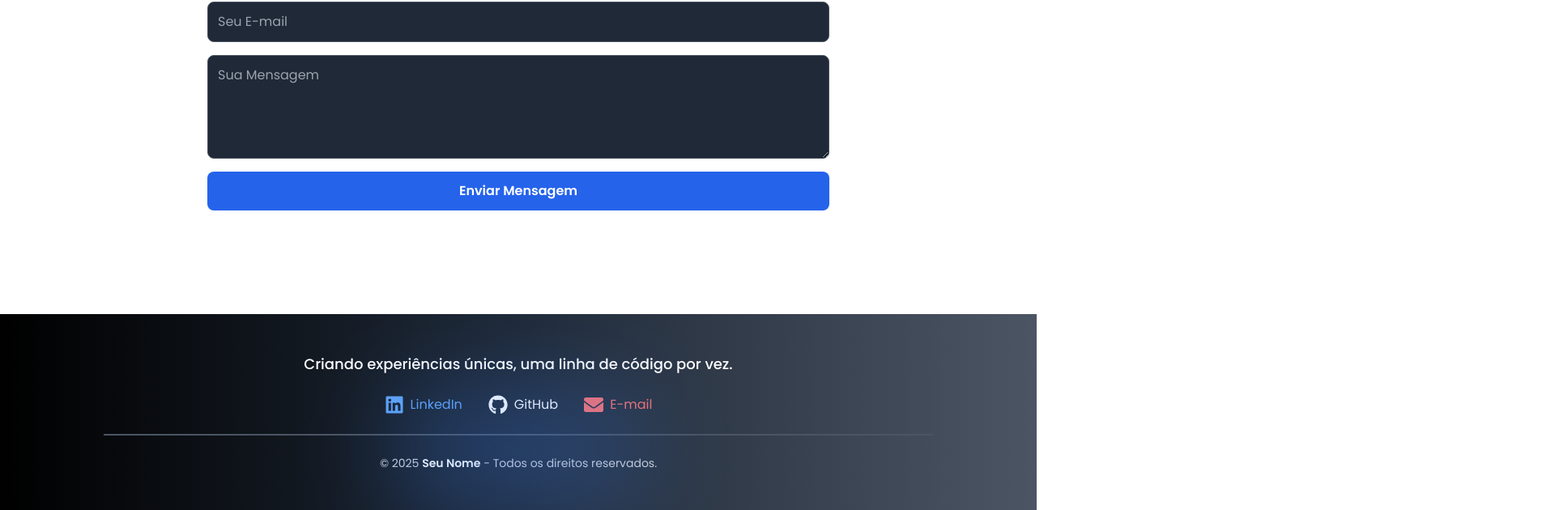
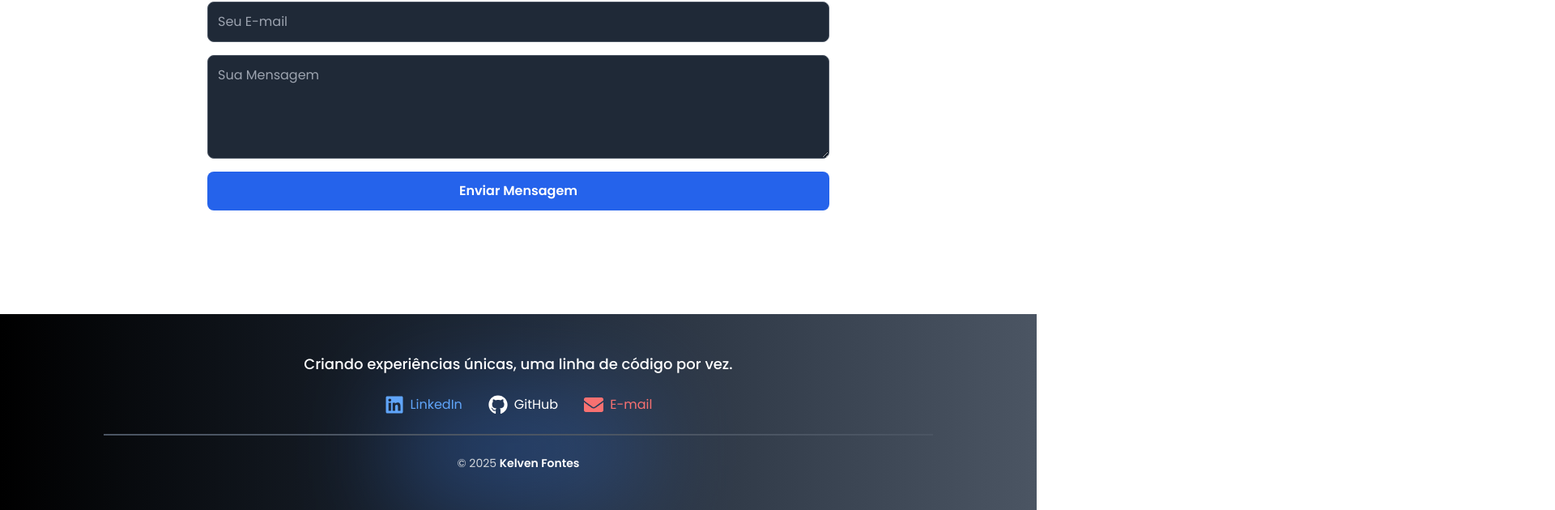
Before and after one commit to KelvenFontes/my-portfolio, a Next.js app: page / in a window 1280 px wide. Shown: the part 7372-8002 px from the top of the page at 81% size, 1920 px wide, since content can reach past the window. Built offline with nearby package versions, Linux system fonts and the light colour scheme.

Commit message:
feat: add smooth scroll to top button and enhance footer visibility with animations

```diff
--- a/package.json
+++ b/package.json
@@ -16,6 +16,7 @@
     "react": "^19.0.0",
     "react-dom": "^19.0.0",
     "react-icons": "^5.5.0",
+    "react-lottie": "^1.2.10",
     "react-parallax-tilt": "^1.7.286",
     "react-scroll-parallax": "^3.4.5",
     "react-slick": "^0.30.3",
@@ -26,6 +27,7 @@
     "@types/node": "^20",
     "@types/react": "^19",
     "@types/react-dom": "^19",
+    "@types/react-lottie": "^1.2.10",
     "@types/react-slick": "^0.23.13",
     "eslint": "^9",
     "eslint-config-next": "15.1.6",
--- a/src/app/globals.css
+++ b/src/app/globals.css
@@ -21,12 +21,6 @@
   scrollbar-color: #e9e9e9 #1e293b;
 }
 
-html,
-body {
-  overflow-x: hidden;
-  width: 100%;
-}
-
 
 body {
   color: var(--foreground);
--- a/src/app/page.tsx
+++ b/src/app/page.tsx
@@ -14,7 +14,7 @@ import Hero from "@/components/Hero";
 
 export default function Home() {
   return (
-    <div className="min-h-screen flex flex-col items-center container mx-auto">
+    <div className="min-h-screen flex flex-col items-center mx-auto">
       <Navbar />
 
       <motion.section id="Hero" className="w-full max-w-4xl px-6 md:px-12 py-16 mx-auto text-center flex flex-col items-center justify-center" initial={{ opacity: 0 }} whileInView={{ opacity: 1 }} transition={{ duration: 0.8 }}>
--- a/src/components/Footer.tsx
+++ b/src/components/Footer.tsx
@@ -2,20 +2,47 @@
 
 import { motion } from "framer-motion";
 import { FaLinkedin, FaGithub, FaEnvelope } from "react-icons/fa";
+import { useEffect, useState } from "react";
+import Link from "next/link";
 
 export default function Footer() {
+  const [inView, setInView] = useState(false);
+
+  useEffect(() => {
+    const observer = new IntersectionObserver(
+      (entries) => {
+        const entry = entries[0];
+        setInView(entry.isIntersecting); // Muda o estado toda vez que o footer entra ou sai da tela
+      },
+      {
+        threshold: 0.1, // O footer será ativado quando 10% dele estiver visível
+      }
+    );
+
+    const footerElement = document.getElementById("footer");
+    if (footerElement) {
+      observer.observe(footerElement);
+    }
+
+    return () => {
+      if (footerElement) {
+        observer.unobserve(footerElement);
+      }
+    };
+  }, []);
 
   return (
     <motion.footer
+      id="footer"
       initial={{ opacity: 0, y: 50 }}
-      animate={{ opacity: 1, y: 0 }}
+      animate={{ opacity: inView ? 1 : 0, y: inView ? 0 : 50 }}
       transition={{ duration: 0.8, ease: "easeOut" }}
-      className="relative w-screen bg-gradient-to-r from-black via-gray-800 to-gray-600 text-gray-300 text-center py-12 mt-16 overflow-hidden"
+      className="relative w-full max-w-full bg-gradient-to-r from-black via-gray-800 to-gray-600 text-gray-300 text-center py-12 mt-16 overflow-hidden z-10"
     >
       {/* Frase Motivacional */}
       <motion.p
         initial={{ opacity: 0, y: 20 }}
-        animate={{ opacity: 1, y: 0 }}
+        animate={{ opacity: inView ? 1 : 0, y: inView ? 0 : 20 }}
         transition={{ duration: 1.2, ease: "easeOut", delay: 0.4 }}
         className="text-lg font-medium text-white mb-6"
       >
@@ -23,45 +50,54 @@ export default function Footer() {
       </motion.p>
 
       {/* Links Sociais com Hover Suave */}
-      <div className="flex justify-center gap-8 mb-6">
-        {[
-          {
-            href: "https://linkedin.com/in/seuusuario",
-            icon: <FaLinkedin size={24} />,
-            label: "LinkedIn",
-            color: "text-blue-400 hover:text-blue-600",
-          },
-          {
-            href: "https://github.com/seuusuario",
-            icon: <FaGithub size={24} />,
-            label: "GitHub",
-            color: "text-white hover:text-gray-400",
-          },
-          {
-            href: "mailto:seuemail@email.com",
-            icon: <FaEnvelope size={24} />,
-            label: "E-mail",
-            color: "text-red-400 hover:text-red-600",
-          },
-        ].map((social, index) => (
-          <motion.a
-            key={index}
-            href={social.href}
-            target="_blank"
-            rel="noopener noreferrer"
-            whileHover={{ scale: 1.2, rotate: 5 }}
-            transition={{ duration: 0.3 }}
-            className={`transition-all flex items-center gap-2 ${social.color}`}
+      <div className="flex justify-center gap-8 mb-6 z-20">
+        {/* LinkedIn */}
+        <motion.div
+          initial={{ opacity: 0 }}
+          animate={{ opacity: inView ? 1 : 0 }}
+          transition={{ duration: 0.8, ease: "easeOut", delay: 0.4 }}
+        >
+          <Link
+            href="https://linkedin.com/in/kelvenfontes"
+            className="transition-all flex items-center gap-2 text-blue-400 hover:text-blue-600"
           >
-            {social.icon} {social.label}
-          </motion.a>
-        ))}
+            <FaLinkedin size={24} /> LinkedIn
+          </Link>
+        </motion.div>
+
+        {/* GitHub */}
+        <motion.div
+          initial={{ opacity: 0 }}
+          animate={{ opacity: inView ? 1 : 0 }}
+          transition={{ duration: 0.8, ease: "easeOut", delay: 0.6 }}
+        >
+          <Link
+            href="https://github.com/kelvenfontes"
+            className="transition-all flex items-center gap-2 text-white hover:text-gray-400"
+          >
+            <FaGithub size={24} /> GitHub
+          </Link>
+        </motion.div>
+
+        {/* E-mail */}
+        <motion.div
+          initial={{ opacity: 0 }}
+          animate={{ opacity: inView ? 1 : 0 }}
+          transition={{ duration: 0.8, ease: "easeOut", delay: 0.8 }}
+        >
+          <Link
+            href="mailto:kelvenbentofontes@gmail.com"
+            className="transition-all flex items-center gap-2 text-red-400 hover:text-red-600"
+          >
+            <FaEnvelope size={24} /> E-mail
+          </Link>
+        </motion.div>
       </div>
 
       {/* Linha Divisória */}
       <motion.div
         initial={{ scaleX: 0 }}
-        animate={{ scaleX: 1 }}
+        animate={{ scaleX: inView ? 1 : 0 }}
         transition={{ duration: 1.2, ease: "easeOut", delay: 0.6 }}
         className="w-4/5 mx-auto h-0.5 bg-gray-600 my-6"
       />
@@ -69,11 +105,11 @@ export default function Footer() {
       {/* Direitos Autorais */}
       <p className="text-sm">
         &copy; {new Date().getFullYear()}{" "}
-        <span className="font-semibold text-white">Seu Nome</span> - Todos os direitos reservados.
+        <span className="font-semibold text-white">Kelven Fontes</span>
       </p>
 
       {/* Glow Neon no Fundo */}
-      <div className="absolute bottom-0 left-1/2 transform -translate-x-1/2 w-[300px] h-[150px] bg-blue-500 opacity-30 blur-3xl"></div>
+      <div className="absolute bottom-0 left-1/2 transform -translate-x-1/2 w-[300px] h-[150px] bg-blue-500 opacity-30 blur-3xl -z-10"></div>
     </motion.footer>
   );
 }
--- a/src/components/ScrollToTop.tsx
+++ b/src/components/ScrollToTop.tsx
@@ -1,23 +1,47 @@
-"use client";
-import { useEffect, useState } from "react";
-import { FiArrowUp } from "react-icons/fi";
+import { useState, useEffect } from "react";
+import { FaArrowUp } from "react-icons/fa";
 
-export default function ScrollToTop() {
-  const [show, setShow] = useState(false);
+export default function BackToTopButton() {
+  const [isVisible, setIsVisible] = useState(false);
 
+  // Detectar o scroll da página e mostrar/ocultar o botão
   useEffect(() => {
-    const checkScroll = () => setShow(window.scrollY > 300);
-    window.addEventListener("scroll", checkScroll);
-    return () => window.removeEventListener("scroll", checkScroll);
+    const handleScroll = () => {
+      if (window.scrollY > 300) {
+        setIsVisible(true);
+      } else {
+        setIsVisible(false);
+      }
+    };
+
+    window.addEventListener("scroll", handleScroll);
+
+    return () => {
+      window.removeEventListener("scroll", handleScroll);
+    };
   }, []);
 
+  // Função para rolar até o topo
+  const scrollToTop = () => {
+    window.scrollTo({
+      top: 0,
+      behavior: "smooth",
+    });
+  };
+
   return (
-    show && (
+    isVisible && (
       <button
-        onClick={() => window.scrollTo({ top: 0, behavior: "smooth" })}
-        className="fixed bottom-6 right-6 bg-blue-600 hover:bg-blue-700 text-white p-3 rounded-full shadow-lg transition"
+        onClick={scrollToTop}
+        className="fixed bottom-8 right-8 p-4 bg-blue-500 text-white rounded-full shadow-lg z-50 hover:bg-blue-600 transition-all"
+        style={{
+          position: "fixed",
+          bottom: "20px",
+          right: "20px",
+          zIndex: 9999, // Garante que o botão fique acima de outros elementos
+        }}
       >
-        <FiArrowUp size={24} />
+        <FaArrowUp size={24} />
       </button>
     )
   );
```
Also changed, not shown: 1 other file (tests, documents, lock files or other folders).
